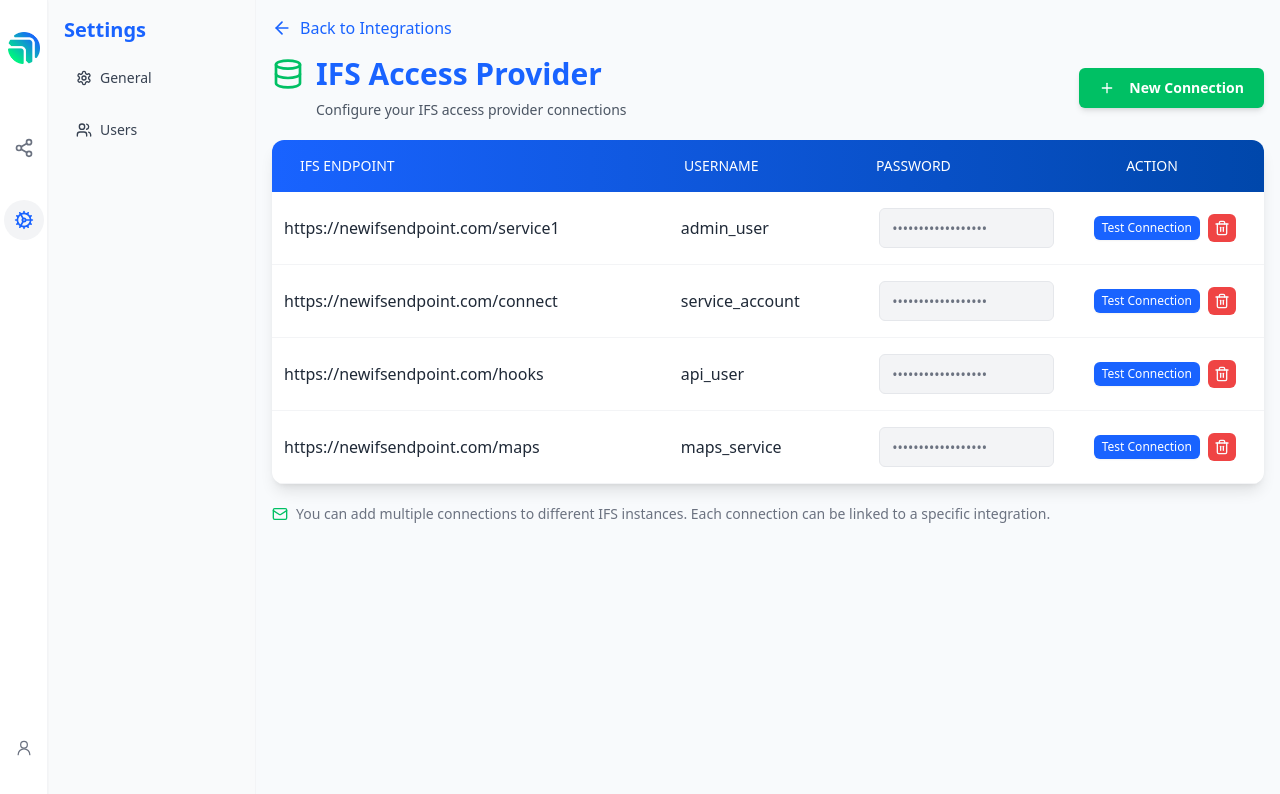
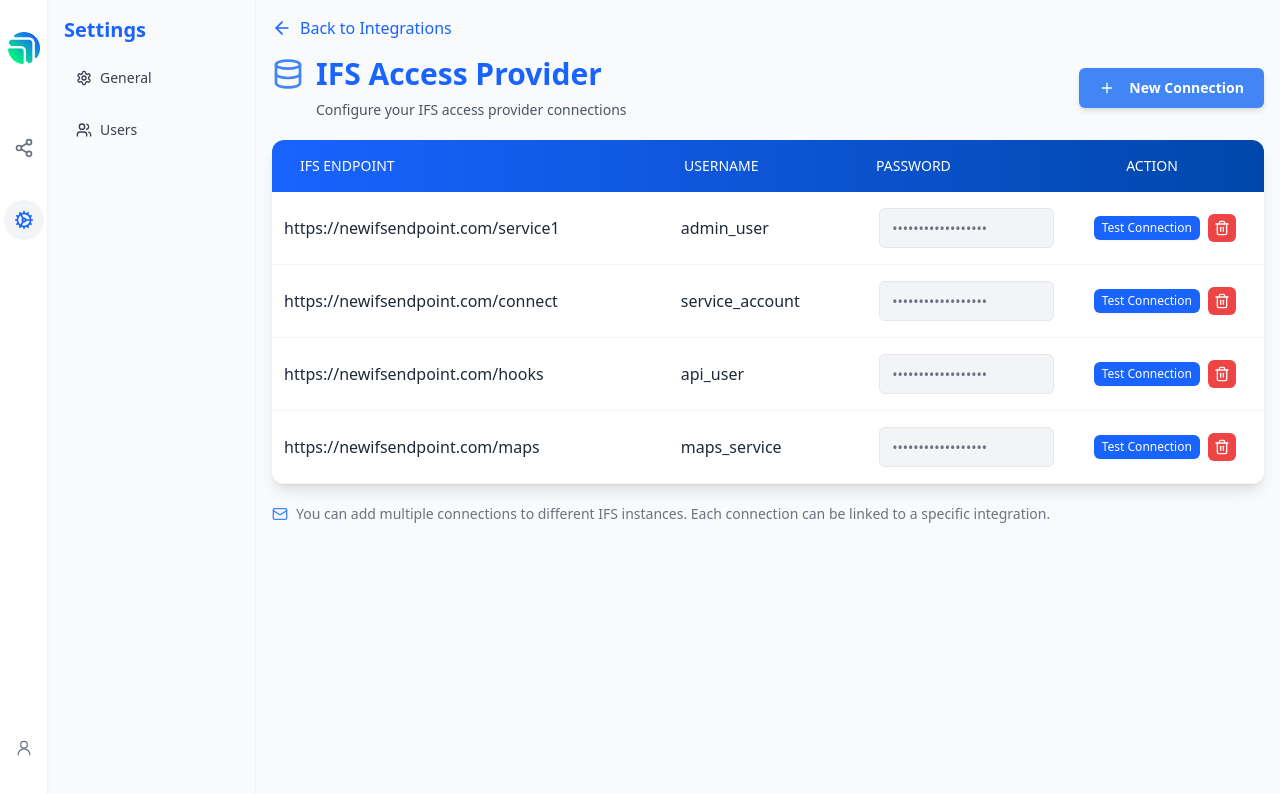
Before and after one commit to charanar/whimsical-workflow-wizard, a React (Vite) app: page /settings in a window 1280 px wide. Shown: the top 794 px of the page. Built offline with nearby package versions, Linux system fonts and the light colour scheme.

Commit message:
Update color scheme
Modify the color scheme, potentially updating green elements.

```diff
--- a/src/pages/Settings.tsx
+++ b/src/pages/Settings.tsx
@@ -1,4 +1,3 @@
-
 import { useState } from "react";
 import { Link, useNavigate } from "react-router-dom";
 import { ArrowLeft, Cog, Database, ExternalLink, Mail, Plus, Settings as SettingsIcon, Share2, Trash2, Users } from "lucide-react";
@@ -223,14 +222,14 @@ const Settings = () => {
               <div className="flex justify-between items-center mb-5">
                 <div>
                   <h1 className="text-3xl font-bold flex items-center gap-3 text-[#1963ff]">
-                    <Database className="h-8 w-8 text-[#00c064]" />
+                    <Database className="h-8 w-8 text-[#4285f4]" />
                     IFS Access Provider
                   </h1>
                   <p className="text-gray-600 text-sm mt-2 ml-11">Configure your IFS access provider connections</p>
                 </div>
                 <Button
                   onClick={handleAddConnection}
-                  className="bg-[#00c064] hover:bg-[#00a855] text-white font-semibold px-5 py-2.5 rounded-md shadow-md"
+                  className="bg-[#4285f4] hover:bg-[#3367d6] text-white font-semibold px-5 py-2.5 rounded-md shadow-md"
                 >
                   <Plus size={18} className="mr-1.5" /> New Connection
                 </Button>
@@ -281,7 +280,7 @@ const Settings = () => {
               </Card>
 
               <div className="mt-5 text-sm text-gray-500 flex items-start gap-2">
-                <Mail className="h-4 w-4 mt-0.5 text-[#00c064]" />
+                <Mail className="h-4 w-4 mt-0.5 text-[#4285f4]" />
                 <p>You can add multiple connections to different IFS instances. Each connection can be linked to a specific integration.</p>
               </div>
             </div>
```
